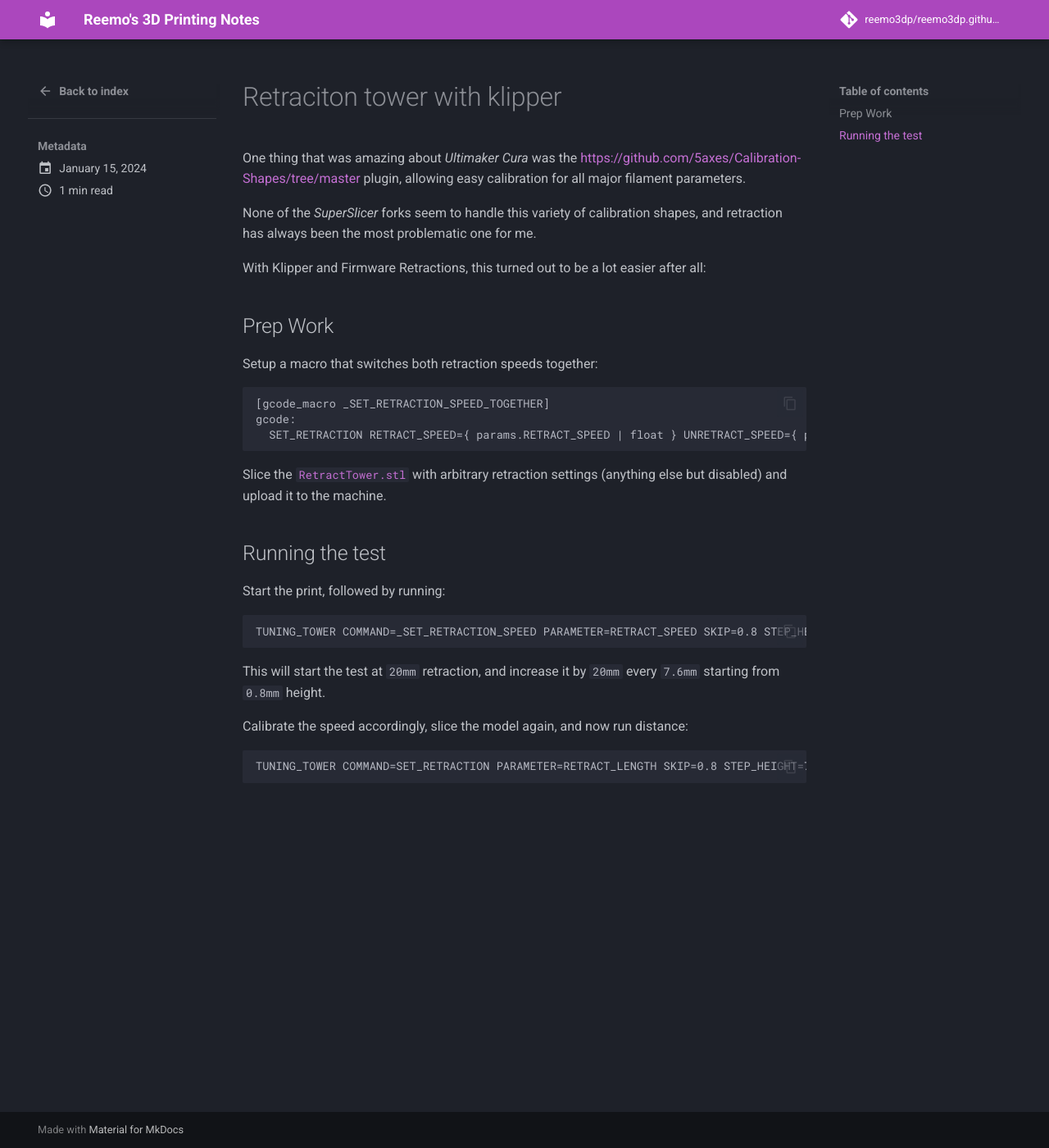
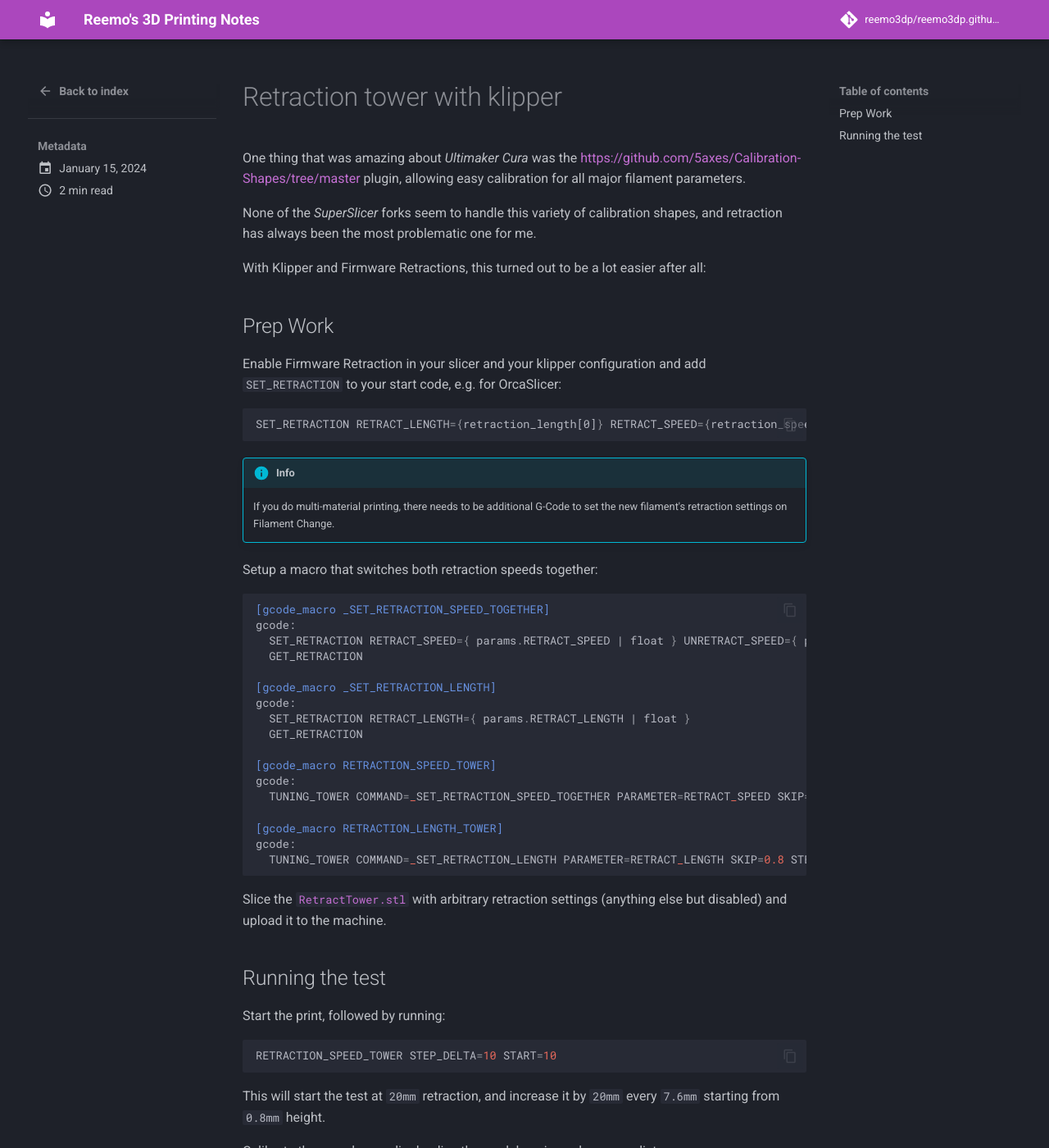
Before and after one commit to reemo3dp/reemo3dp.github.io, an MkDocs documentation site: the page built from docs/quick_notes/posts/2024-01-15_Retraction_Tower.md, in a window 1280 px wide and 1400 px high. Shown: the whole window at 82% size. Built offline with MkDocs 1.6.1 and Material for MkDocs 9.7.7, drawn with Linux system fonts in a browser that asks for light colours; comment, search, counter and statistics services are not loaded; some of the changed text lies outside the part shown.

Commit message:
Elaborate on Retraction Tower

````diff
--- a/docs/quick_notes/posts/2024-01-15_Retraction_Tower.md
+++ b/docs/quick_notes/posts/2024-01-15_Retraction_Tower.md
@@ -4,22 +4,46 @@ categories:
   - Klipper
 ---
 
-# Retraciton tower with klipper
+# Retraction tower with klipper
 
-One thing that was amazing about *Ultimaker Cura* was the [https://github.com/5axes/Calibration-Shapes/tree/master](Calibration Shapes) plugin, allowing easy calibration for all major filament parameters.
+One thing that was amazing about _Ultimaker Cura_ was the [https://github.com/5axes/Calibration-Shapes/tree/master](Calibration Shapes) plugin, allowing easy calibration for all major filament parameters.
 
-None of the *SuperSlicer* forks seem to handle this variety of calibration shapes, and retraction has always been the most problematic one for me.
+None of the _SuperSlicer_ forks seem to handle this variety of calibration shapes, and retraction has always been the most problematic one for me.
 
 With Klipper and Firmware Retractions, this turned out to be a lot easier after all:
 
 ## Prep Work
 
+Enable Firmware Retraction in your slicer and your klipper configuration and add `SET_RETRACTION` to your start code, e.g. for OrcaSlicer:
+
+```toml
+SET_RETRACTION RETRACT_LENGTH={retraction_length[0]} RETRACT_SPEED={retraction_speed[0]} UNRETRACT_SPEED={retraction_speed[0]} UNRETRACT_EXTRA_LENGTH={retract_restart_extra[0]}
+```
+
+!!! info
+
+    If you do multi-material printing, there needs to be additional G-Code to set the new filament's retraction settings on Filament Change.
+
 Setup a macro that switches both retraction speeds together:
 
-```
+```toml
 [gcode_macro _SET_RETRACTION_SPEED_TOGETHER]
 gcode:
   SET_RETRACTION RETRACT_SPEED={ params.RETRACT_SPEED | float } UNRETRACT_SPEED={ params.RETRACT_SPEED | float }
+  GET_RETRACTION
+
+[gcode_macro _SET_RETRACTION_LENGTH]
+gcode:
+  SET_RETRACTION RETRACT_LENGTH={ params.RETRACT_LENGTH | float }
+  GET_RETRACTION
+
+[gcode_macro RETRACTION_SPEED_TOWER]
+gcode:
+  TUNING_TOWER COMMAND=_SET_RETRACTION_SPEED_TOGETHER PARAMETER=RETRACT_SPEED SKIP=0.8 STEP_HEIGHT=7.6 STEP_DELTA={ params.STEP_DELTA | default(10) | float } START={ params.START | default(10) | float }
+
+[gcode_macro RETRACTION_LENGTH_TOWER]
+gcode:
+  TUNING_TOWER COMMAND=_SET_RETRACTION_LENGTH PARAMETER=RETRACT_LENGTH SKIP=0.8 STEP_HEIGHT=7.6 STEP_DELTA={ params.STEP_DELTA | float } START={ params.START | float }
 ```
 
 Slice the [`RetractTower.stl`](https://github.com/5axes/Calibration-Shapes/blob/master/models/RetractTower.stl) with arbitrary retraction settings (anything else but disabled) and upload it to the machine.
@@ -28,14 +52,14 @@ Slice the [`RetractTower.stl`](https://github.com/5axes/Calibration-Shapes/blob/
 
 Start the print, followed by running:
 
-```
-TUNING_TOWER COMMAND=_SET_RETRACTION_SPEED PARAMETER=RETRACT_SPEED SKIP=0.8 STEP_HEIGHT=7.6 STEP_DELTA=20 START=20
+```toml
+RETRACTION_SPEED_TOWER STEP_DELTA=10 START=10
 ```
 
 This will start the test at `20mm` retraction, and increase it by `20mm` every `7.6mm` starting from `0.8mm` height.
 
 Calibrate the speed accordingly, slice the model again, and now run distance:
 
+```toml
+RETRACTION_LENGTH_TOWER STEP_DELTA=0.25 START=0.25
 ```
-TUNING_TOWER COMMAND=SET_RETRACTION PARAMETER=RETRACT_LENGTH SKIP=0.8 STEP_HEIGHT=7.6 STEP_DELTA=0.25 START=0.25
-```
````
